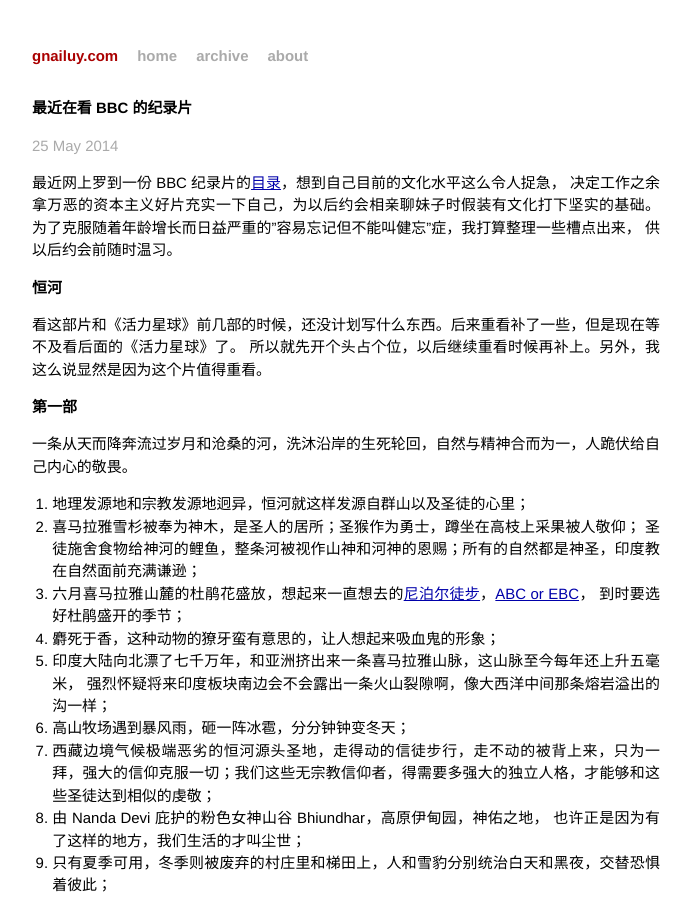
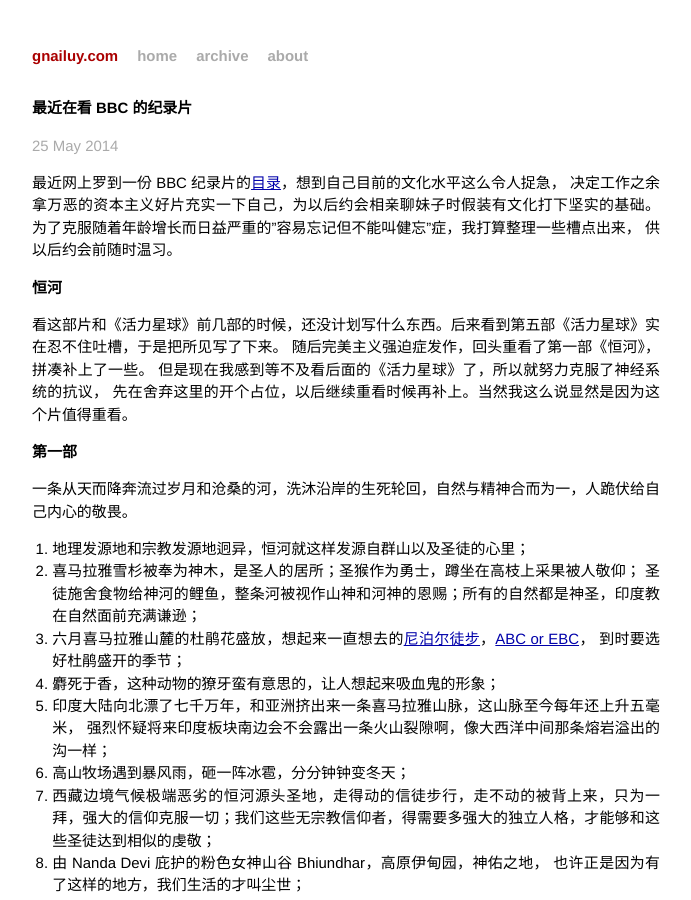
Before and after one commit to gnailuy/gnailuy.com, a Jekyll site: the page built from _posts/2014-05-17-bbc-documentaries.markdown, in a window 1280 px wide and 900 px high. Shown: the whole window, without its empty margins (294-985 px from the left). Built offline with Jekyll 4.4.1, drawn with Linux system fonts in a browser that asks for light colours; Markdown is read by kramdown in place of the engine named in the settings; comment, search, counter and statistics services are not loaded.

Commit message:
minor update

```diff
--- a/_posts/2014-05-17-bbc-documentaries.markdown
+++ b/_posts/2014-05-17-bbc-documentaries.markdown
@@ -14,8 +14,10 @@ categories: [ me ]
 
 ## 恒河
 
-看这部片和《活力星球》前几部的时候，还没计划写什么东西。后来重看补了一些，但是现在等不及看后面的《活力星球》了。
-所以就先开个头占个位，以后继续重看时候再补上。另外，我这么说显然是因为这个片值得重看。
+看这部片和《活力星球》前几部的时候，还没计划写什么东西。后来看到第五部《活力星球》实在忍不住吐槽，于是把所见写了下来。
+随后完美主义强迫症发作，回头重看了第一部《恒河》，拼凑补上了一些。
+但是现在我感到等不及看后面的《活力星球》了，所以就努力克服了神经系统的抗议，
+先在舍弃这里的开个占位，以后继续重看时候再补上。当然我这么说显然是因为这个片值得重看。
 
 ### 第一部
 
```
